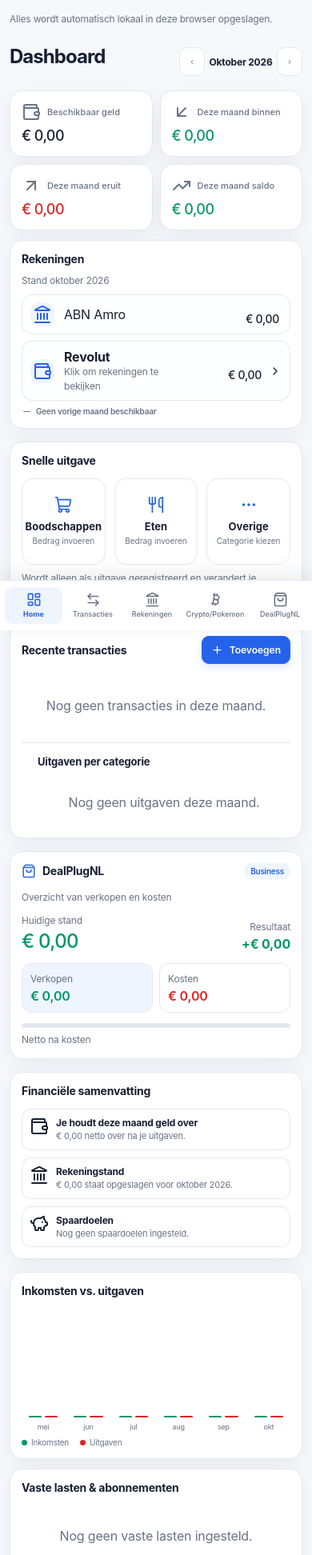
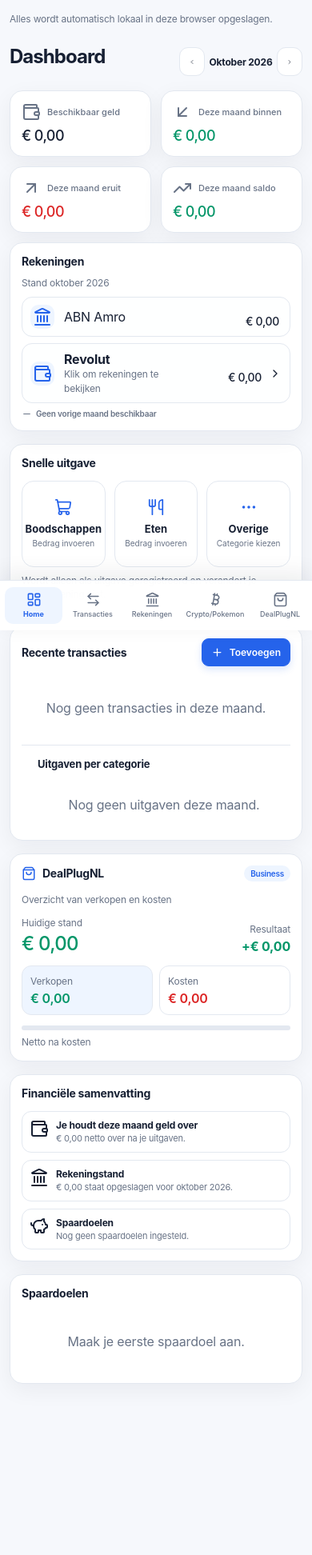
Before and after one commit to vinjayh1-creator/Geld, a plain HTML site: page index.html in a window 390 px wide. Shown: the part 56-2000 px from the top of the page at 80% size. After the commit the page ends 1882 px from the top, so only its background shows below. Drawn offline with nearby package versions, Linux system fonts and the light colour scheme.

Commit message:
index.html

```diff
--- a/index.html
+++ b/index.html
@@ -5,7 +5,7 @@
 <meta name="viewport" content="width=device-width,initial-scale=1,viewport-fit=cover">
 <meta name="apple-mobile-web-app-capable" content="yes">
 <meta name="apple-mobile-web-app-status-bar-style" content="black-translucent">
-<meta name="apple-mobile-web-app-title" content="Budget Planner Yaniv">
+<meta name="apple-mobile-web-app-title" content="Budget Planner">
 <meta name="mobile-web-app-capable" content="yes">
 <meta name="theme-color" content="#f7f8fa">
 <meta name="theme-color" content="#0f172a">
@@ -173,6 +173,16 @@ h1{letter-spacing:-.035em}
   }
 }
 
+
+/* Consistente ruimte tussen dashboardtegels */
+#dashboard > .card { margin-top:16px; }
+#dashboard > .section-grid { margin-top:0; }
+#dashboard .finance-insight-grid { margin-top:16px; gap:16px; }
+@media(max-width:700px){
+  #dashboard > .card { margin-top:16px; }
+  #dashboard .finance-insight-grid { margin-top:16px; gap:16px; }
+}
+
 /* iPhone: month selector stays neatly at the right */
 @media(max-width:700px){
   #dashboard .topbar {
@@ -935,6 +945,18 @@ html,body,#root,.app{
 .dashboard-subrow:last-child{border-bottom:0}
 </style>
 
+
+<style id="dashboard-spacing-v45">
+/* Consistente tussenruimte tussen dashboardtegels */
+#dashboard .cards{gap:16px}
+#dashboard .section-grid{gap:16px;margin-top:16px}
+#dashboard .transactions{margin-top:16px}
+@media(max-width:700px){
+  #dashboard .cards{gap:12px}
+  #dashboard .section-grid{gap:12px;margin-top:12px}
+  #dashboard .transactions{margin-top:12px}
+}
+</style>
 </head>
 <body>
 <div class="app">
@@ -1266,17 +1288,6 @@ ${(()=>{
   </div>
 </div>
 <div class="finance-insight-grid">
-  <div class="card"><div class="section-title">Inkomsten vs. uitgaven</div>
-    ${(()=>{const months=[];const base=new Date(currentMonth);for(let i=5;i>=0;i--){const d=new Date(base);d.setMonth(d.getMonth()-i);const key=monthKey(d);const arr=data.transactions.filter(t=>monthKey(t.date)===key);months.push({d,key,income:arr.filter(t=>t.kind==="income").reduce((a,t)=>a+Number(t.amount),0),expense:arr.filter(t=>t.kind==="expense").reduce((a,t)=>a+Number(t.amount),0)});}const max=Math.max(1,...months.flatMap(m=>[m.income,m.expense]));return `<div class="finance-chart">${months.map(m=>`<div class="finance-chart-col"><div class="finance-chart-bars"><div class="finance-chart-bar in" style="height:${Math.max(2,m.income/max*100)}%" title="Inkomsten ${euro(m.income)}"></div><div class="finance-chart-bar out" style="height:${Math.max(2,m.expense/max*100)}%" title="Uitgaven ${euro(m.expense)}"></div></div><div class="finance-chart-label">${m.d.toLocaleDateString("nl-NL",{month:"short"})}</div></div>`).join("")}</div><div class="finance-chart-legend"><span><i class="legend-dot in"></i>Inkomsten</span><span><i class="legend-dot out"></i>Uitgaven</span></div>`;})()}
-  </div>
-  <div class="card"><div class="section-title">Vaste lasten & abonnementen</div>
-    ${(()=>{const subs=data.recurring.filter(r=>r.kind==="expense");const total=subs.reduce((a,r)=>a+Number(r.amount),0);return subs.length?`<div class="small" style="margin-bottom:10px">${subs.length} vaste uitgave${subs.length===1?"":"n"} · ongeveer ${protectedEuro(total)} per maand</div><div class="subscription-grid">${subs.slice(0,6).map(r=>`<div style="padding:10px;border:1px solid var(--border);border-radius:11px"><strong style="font-size:12px">${esc(r.description)}</strong><div class="small" style="margin-top:3px">-${protectedEuro(r.amount)}</div></div>`).join("")}</div>`:`<div class="empty">Nog geen vaste lasten ingesteld.</div>`;})()}
-  </div>
-</div>
-<div class="finance-insight-grid">
-  <div class="card"><div class="section-title">Financiële kalender</div>
-    ${(()=>{const now=new Date();const upcoming=[];data.transactions.forEach(t=>{const d=new Date(t.date);if(d>=new Date(now.getFullYear(),now.getMonth(),now.getDate())&&d<=new Date(now.getFullYear(),now.getMonth(),now.getDate()+30))upcoming.push({date:d,desc:t.description,amount:t.amount,kind:t.kind});});data.recurring.forEach(r=>{const day=Math.min(28,Math.max(1,Number(r.day)||1));for(let m=0;m<2;m++){const d=new Date(now.getFullYear(),now.getMonth()+m,day);if(d>=new Date(now.getFullYear(),now.getMonth(),now.getDate())&&d<=new Date(now.getFullYear(),now.getMonth(),now.getDate()+30))upcoming.push({date:d,desc:r.description,amount:r.amount,kind:r.kind});}});upcoming.sort((a,b)=>a.date-b.date);return upcoming.length?`<div class="finance-calendar">${upcoming.slice(0,7).map(x=>`<div class="calendar-item"><span class="calendar-date">${x.date.toLocaleDateString("nl-NL",{day:"2-digit",month:"short"})}</span><span class="calendar-desc">${esc(x.desc)}</span><span class="calendar-amount ${x.kind==="income"?"positive":"negative"}">${x.kind==="income"?"+":"-"}${protectedEuro(x.amount)}</span></div>`).join("")}</div>`:`<div class="empty">Geen geplande transacties in de komende 30 dagen.</div>`;})()}
-  </div>
   <div class="card"><div class="section-title">Spaardoelen</div>
     ${data.goals.length?data.goals.slice(0,4).map(g=>{const pct=Number(g.target)>0?Math.min(100,Math.max(0,Number(g.current||0)/Number(g.target)*100)):0;return `<div style="margin-bottom:11px"><div style="display:flex;justify-content:space-between;gap:8px;font-size:12px"><strong>${esc(g.name)}</strong><span>${protectedEuro(g.current||0)} / ${protectedEuro(g.target||0)}</span></div><div class="progress"><div style="width:${pct}%"></div></div></div>`}).join(""):`<div class="empty">Maak je eerste spaardoel aan.</div>`}
   </div>
```
